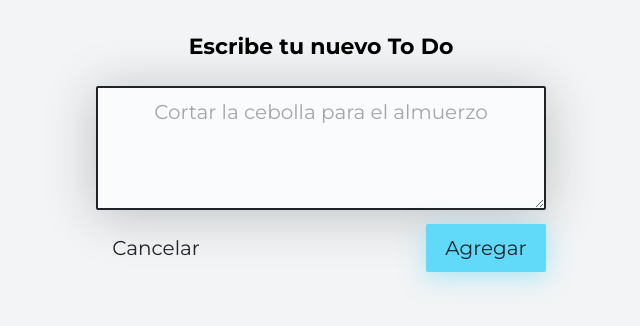
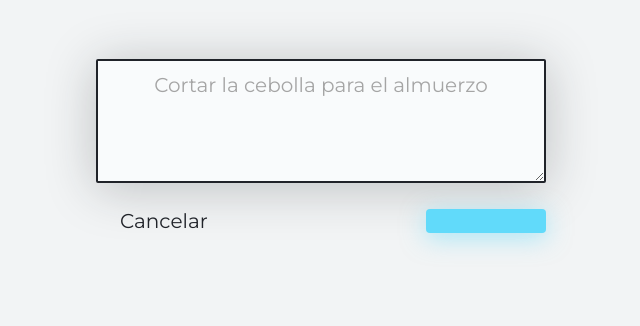
Before and after one commit to Hvasquezdev/React-Todo-List, a React (Create React App) app: page /new in a window 1280 px wide. Shown: the top 326 px of the page, without its empty margins (319-959 px from the left). Built offline with nearby package versions, Linux system fonts and the light colour scheme.

Commit message:
:recycle:(todo form): add support to custom labels and default input value

```diff
--- a/src/assets/css/TodoForm.css
+++ b/src/assets/css/TodoForm.css
@@ -53,9 +53,9 @@ textarea:focus {
   font-size: 20px;
   color: #202329;
   font-weight: 400;
-  width: 120px;
-  height: 48px;
-  border-radius: 2px;
+  padding: 12px 24px;
+  min-width: 120px;
+  border-radius: 4px;
   border: none;
   font-family: 'Montserrat';
 }
--- a/src/components/TodoForm.js
+++ b/src/components/TodoForm.js
@@ -1,7 +1,13 @@
 import React from "react";
 import "../assets/css/TodoForm.css";
 
-function TodoForm({ addTodoItem, handleClose }) {
+function TodoForm({
+  submitTodo,
+  handleClose,
+  formLabel,
+  submitLabel,
+  defaultValue,
+}) {
   const [todoText, setTodoText] = React.useState("");
 
   const onCancel = () => {
@@ -10,13 +16,16 @@ function TodoForm({ addTodoItem, handleClose }) {
 
   const onSubmit = (e) => {
     e.preventDefault();
-    addTodoItem(todoText);
-    onCancel();
+    submitTodo(todoText);
   };
+
+  React.useEffect(() => {
+    if (defaultValue) setTodoText(defaultValue);
+  }, [defaultValue]);
 
   return (
     <form onSubmit={onSubmit}>
-      <label>Escribe tu nuevo To Do</label>
+      <label>{formLabel}</label>
       <textarea
         placeholder="Cortar la cebolla para el almuerzo"
         onChange={(e) => setTodoText(e.target.value)}
@@ -31,7 +40,7 @@ function TodoForm({ addTodoItem, handleClose }) {
           Cancelar
         </button>
         <button type="submit" className="TodoForm-button TodoForm-button-add">
-          Agregar
+          {submitLabel}
         </button>
       </div>
     </form>
```
